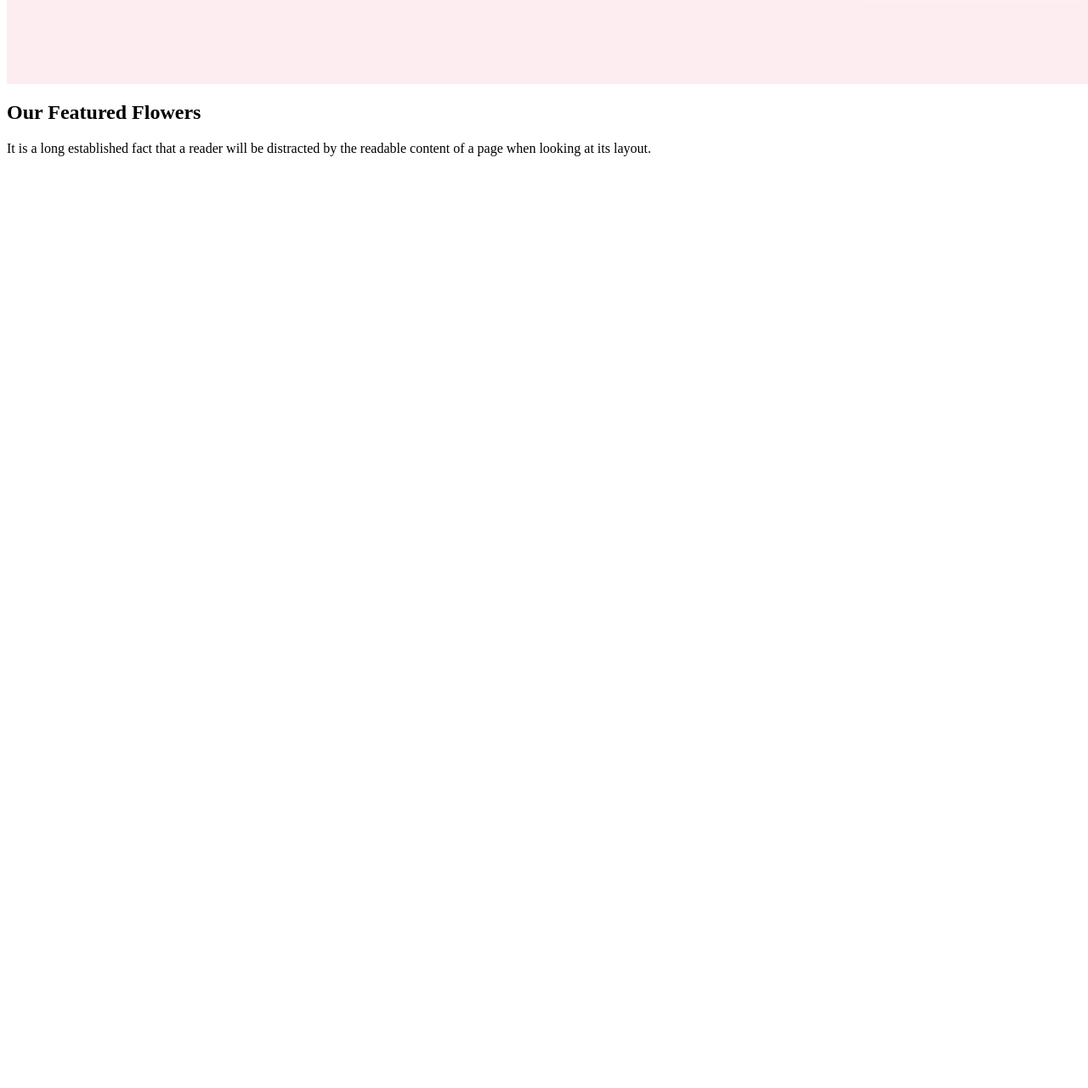
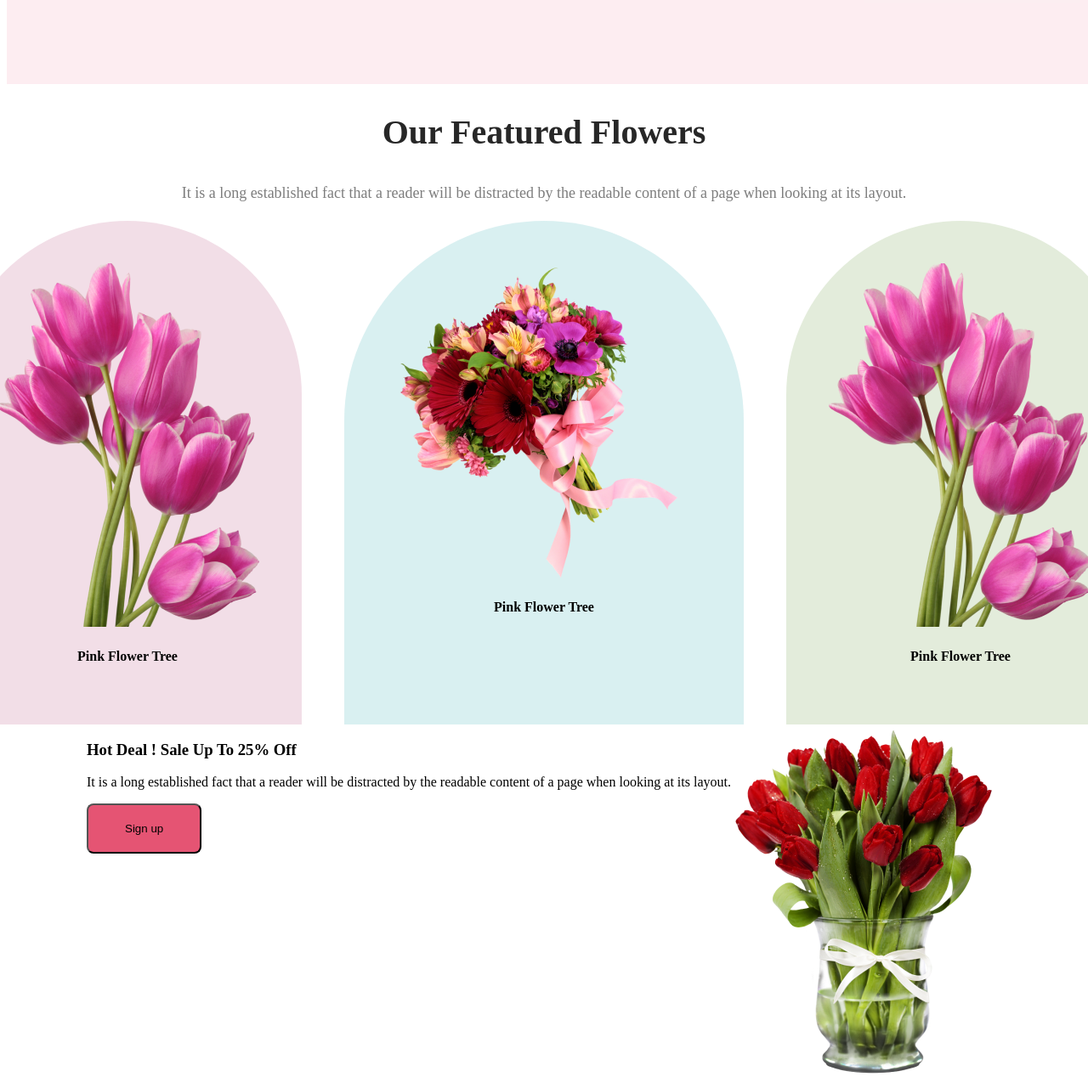
Before and after one commit to hamidtanvir/our-flower-shop, a plain HTML site: page index.html in a window 1280 px wide. Shown: the part 759-2040 px from the top of the page at 85% size. Before the commit the page ends 959 px from the top, so only its background shows below. Drawn offline with Linux system fonts and the light colour scheme.

Commit message:
addded hot deal

```diff
--- a/index.html
+++ b/index.html
@@ -19,10 +19,35 @@
 
     <section class="our-feature-flower">
         <h2 class="feature-flower-header">Our Featured Flowers</h2>
-        <p>It is a long established fact that a reader will be distracted by the readable content of a page when looking at its layout.</p>
+        <p class="feature-flower-peragraph">It is a long established fact that a reader will be distracted by the readable content of a page when looking at its layout.</p>
+        <div class="flower-container">
+            <div class="flower-item1">
+                <img src="Flower Asset/pngwing 6.png" alt="">
+                <h4 class="flower-tree">Pink Flower Tree</h4>
+            </div>
+            <div class="flower-item2">
+                <img src="Flower Asset/pngwing 5.png" alt="">
+                <h4 class="flower-tree">Pink Flower Tree</h4>
+            </div>
+            <div class="flower-item3">
+                <img src="Flower Asset/pngwing 6.png" alt="">
+                <h4 class="flower-tree">Pink Flower Tree</h4>
+            </div>
+        </div>
     </section>
 
-    <main></main>
+    <main>
+        <div class="hot-deal-container">
+            <div>
+                <h3>Hot Deal ! Sale Up To 25% Off</h3>
+                <p>It is a long established fact that a reader will be distracted by the readable content of a page when looking at its layout.</p>
+                <button class="primary-btn">Sign up</button>
+            </div>
+            <div>
+                <img src="Flower Asset/pngwing 8.png" alt="">
+            </div>
+        </div>
+    </main>
 
     <footer></footer>
 
--- a/styles/style.css
+++ b/styles/style.css
@@ -40,3 +40,53 @@
 }
 
 /* our feature flower */
+
+
+
+.flower-container {
+    display: flex;
+    justify-content: center;
+    text-align: center;
+    gap: 50px;
+}
+
+.feature-flower-header {
+    color: #272727;
+    text-align: center;
+    font-size: 40px;
+    font-weight: 800;
+}
+
+.feature-flower-peragraph {
+    color: #27272799;
+    text-align: center;
+    font-size: 18px;
+    font-weight: 400;
+    line-height: 30px;
+    gap: auto;
+}
+
+
+.flower-item1 {
+    border-radius: 300px 300px 0px 0px;
+    background: #A7216226;
+    padding: 50px;
+}
+.flower-item2 {
+    border-radius: 300px 300px 0px 0px;
+    background: #0597A026;
+    padding: 50px;
+}
+.flower-item3 {
+    border-radius: 300px 300px 0px 0px;
+    background: #477D1126;
+    padding: 50px;
+}
+
+
+/* hot deal */
+
+.hot-deal-container{
+    display: flex;
+    justify-content: center;
+}
```
